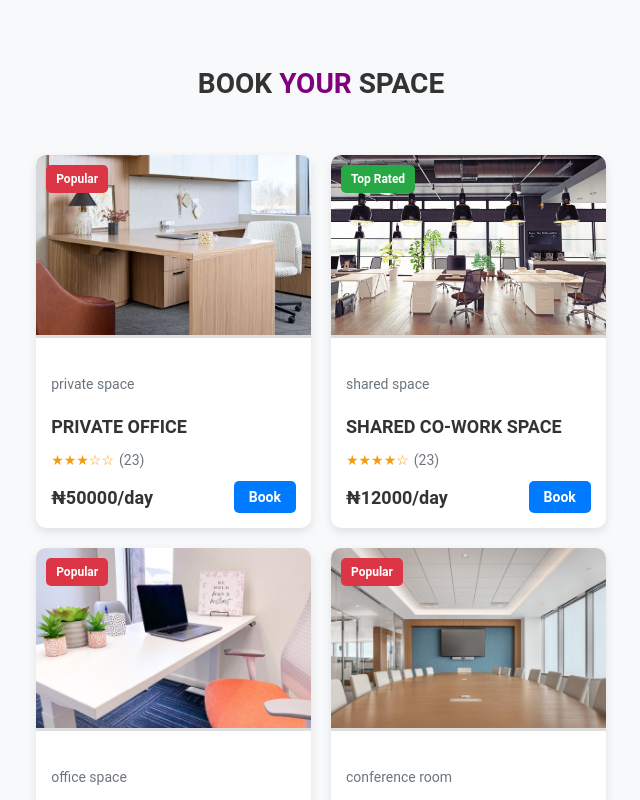
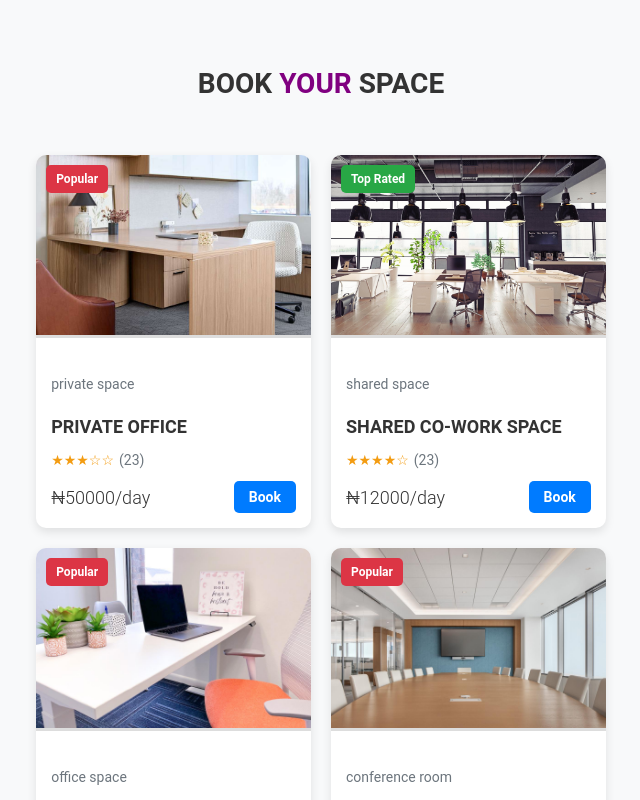
Before and after one commit to KelechiEze/emailally-hub, a React (Vite) app: page / in a window 1280 px wide. Shown: the top 800 px of the page, without its empty margins (319-959 px from the left). Built offline with nearby package versions, Linux system fonts and the light colour scheme.

Commit message:
changed style for price

```diff
--- a/src/components/BookingGrid.css
+++ b/src/components/BookingGrid.css
@@ -115,7 +115,7 @@
 
 .price {
     font-size: 18px;
-    font-weight: bold;
+    font-weight: 300;
     color: #333;
 }
 
```
